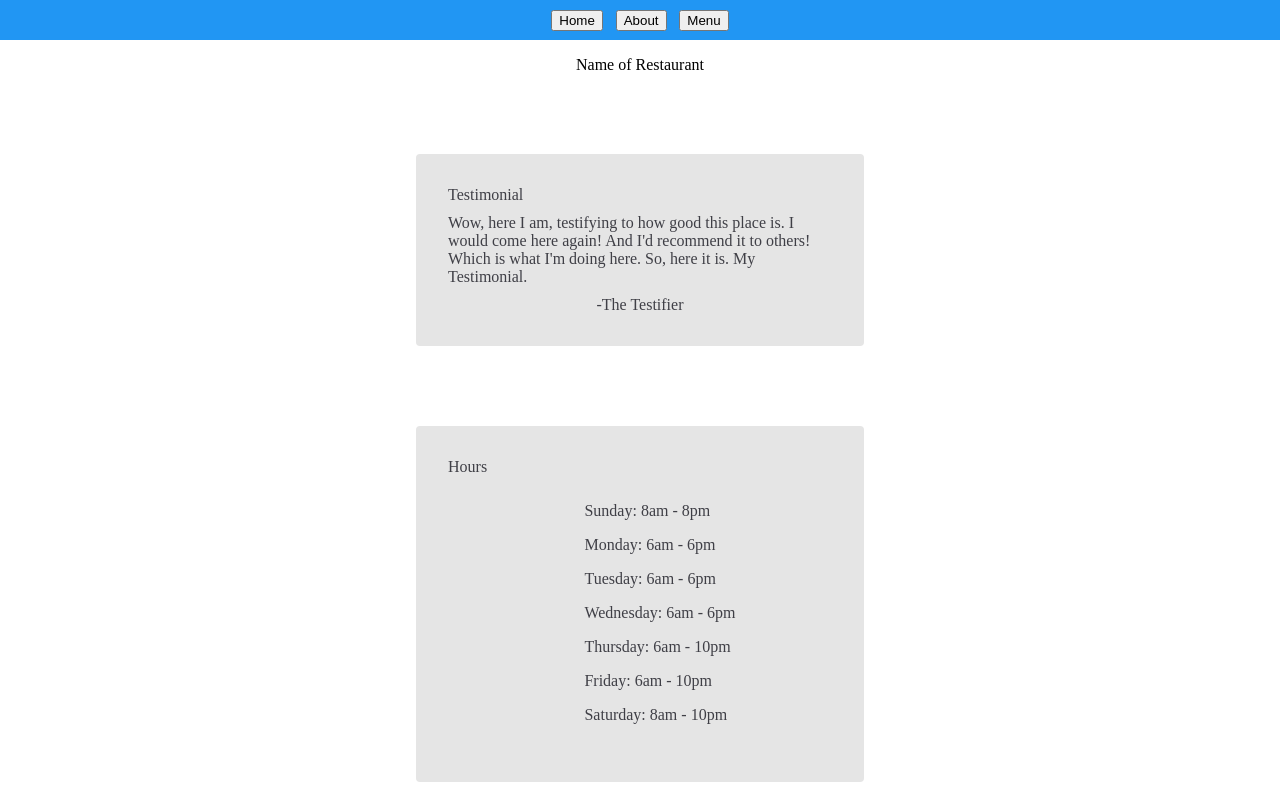
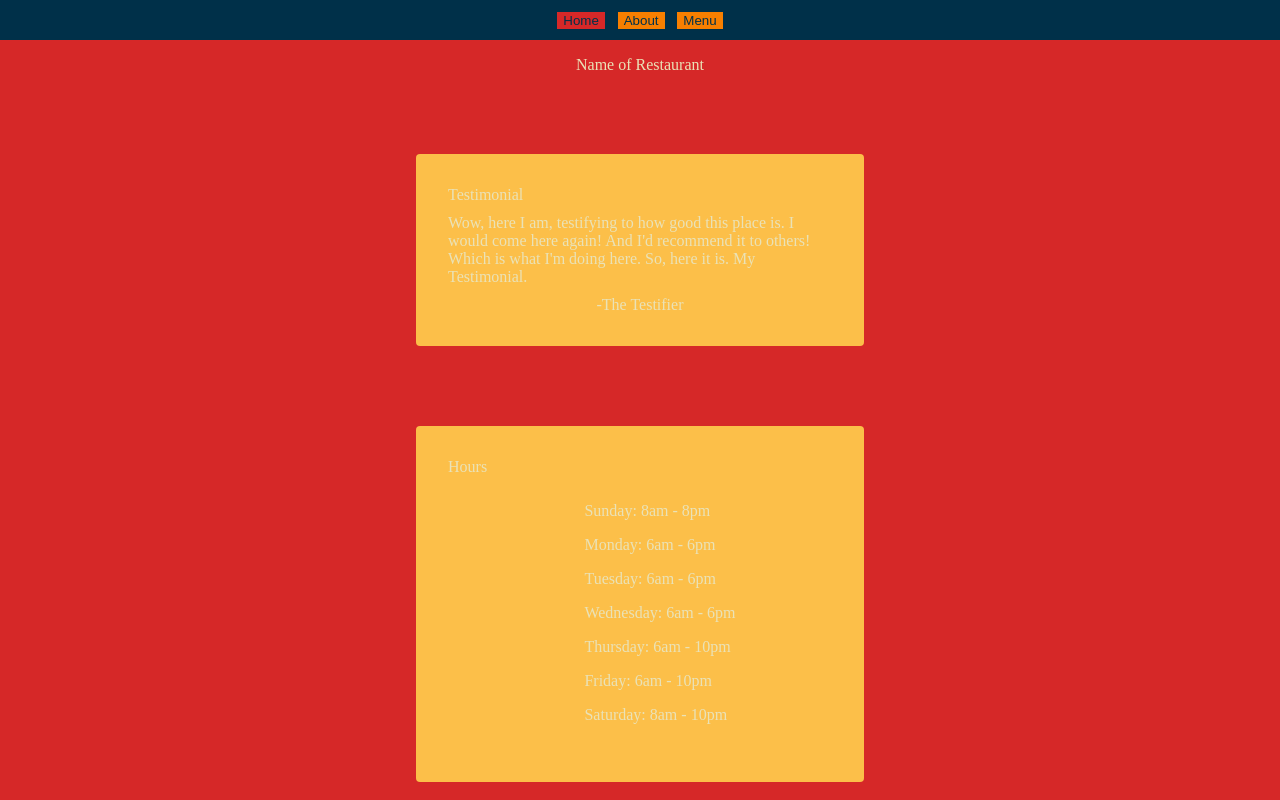
Before and after one commit to rossclay/odin-restaurant-page, a website built with webpack: page src/index.html in a window 1280 px wide. Shown: the top 800 px of the page. Built offline with nearby package versions, Linux system fonts and the light colour scheme.

Commit message:
updates color palete and adds custom font

```diff
--- a/src/style.css
+++ b/src/style.css
@@ -1,20 +1,33 @@
+@font-face {
+    font-family: 'Lilita One';
+    src: url('./LilitaOne-Regular.ttf') format('ttf');
+    font-weight: 600;
+    font-style: normal;
+}
+
 :root {
     --card-size: 500px;
-    --site-background-color: #2196F3;
-    --card-background-color: #e5e5e5;
-    --card-font-color: #3f3f46;
+    --nav-color: #003049;
+    --site-background-color: #D62828;
+    --card-background-color: #FCBF49;
+    --font-color: #eae2b7;
+    --active-btn-color: #D62828;
+    --hidden-btn-color: #F77F00;
     --card-border-radius: 4px;
+    color: var(--font-color);
+    font-family: 'Lilita One';
 }
 
 body {
     margin: 0;
     display: flex;
     flex-direction: column;
+    background-color: var(--site-background-color);
     gap: 2vh;
 }
 
 header {
-    background-color: var(--site-background-color);
+    background-color: var(--nav-color);
     height: 5vh;
     display: flex;
     justify-content: center;
@@ -26,6 +39,18 @@ nav {
     justify-content: center;
     align-items: center;
     gap: 1vw;
+}
+
+.nav-btn {
+    color: var(--nav-color);
+    background-color: var(--active-btn-color);
+    border: none;
+}
+
+
+
+.hidden {
+    background-color: var(--hidden-btn-color);
 }
 
 #content {
```
